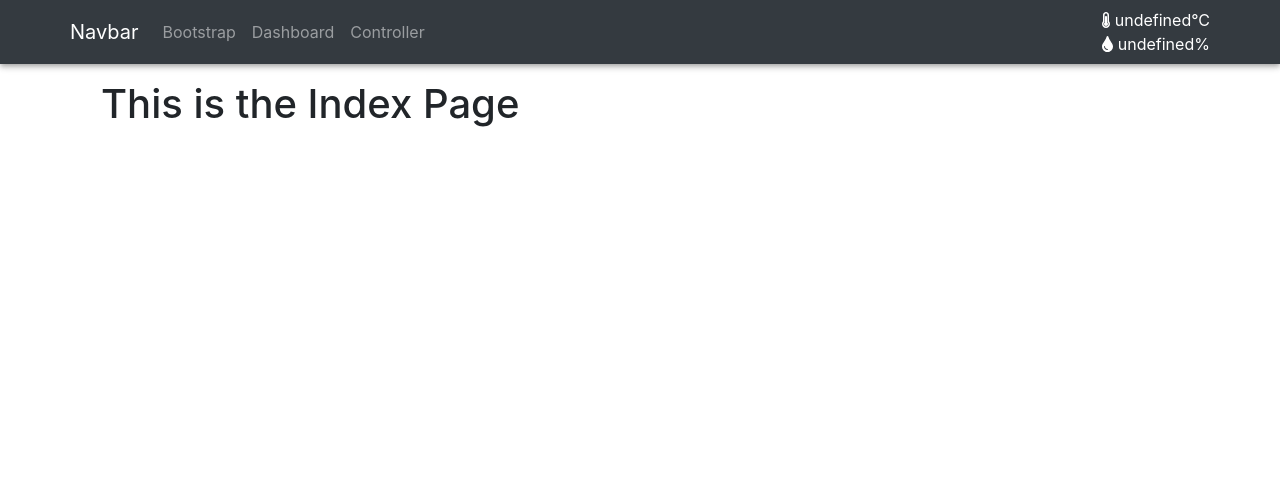
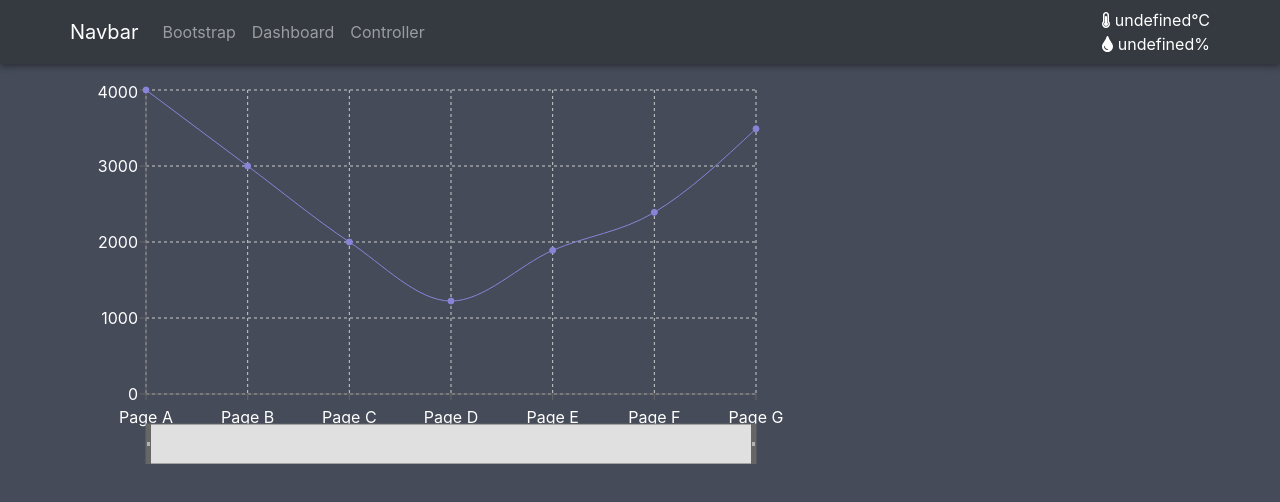
Before and after one commit to Simon-Oliver/next-exploration, a Next.js app: page / in a window 1280 px wide. Shown: the top 502 px of the page. Built offline with nearby package versions, Linux system fonts and the light colour scheme; no server answers.

Commit message:
added rechart

```diff
--- a/package.json
+++ b/package.json
@@ -19,6 +19,7 @@
     "node-fetch": "^2.6.0",
     "react": "^16.13.1",
     "react-bootstrap": "^1.2.2",
-    "react-dom": "^16.13.1"
+    "react-dom": "^16.13.1",
+    "recharts": "^1.8.5"
   }
 }
--- a/pages/_app.js
+++ b/pages/_app.js
@@ -20,7 +20,7 @@ export default function MyApp(props) {
   }, []);
 
   return (
-    <React.Fragment>
+    <div className={style.appBG}>
       <Head>
         <title>My page</title>
         <meta name="viewport" content="minimum-scale=1, initial-scale=1, width=device-width" />
@@ -30,7 +30,7 @@ export default function MyApp(props) {
       <Container className={style.appContainer}>
         <Component {...pageProps} />
       </Container>
-    </React.Fragment>
+    </div>
   );
 }
 
--- a/pages/app.module.css
+++ b/pages/app.module.css
@@ -1,3 +1,8 @@
+.appBG {
+  background-color: #454b58;
+  height: 100vh;
+}
+
 .appContainer {
   padding: 1rem;
 }
--- a/pages/index.js
+++ b/pages/index.js
@@ -1,9 +1,47 @@
-import Head from "next/head";
+import Head from 'next/head';
+import {
+  LineChart,
+  Line,
+  AreaChart,
+  Area,
+  Brush,
+  XAxis,
+  YAxis,
+  CartesianGrid,
+  Tooltip,
+  ResponsiveContainer,
+} from 'recharts';
 
-export default function Home() {
+const data = [
+  { name: 'Page A', uv: 4000, pv: 9000 },
+  { name: 'Page B', uv: 3000, pv: 7222 },
+  { name: 'Page C', uv: 2000, pv: 6222 },
+  { name: 'Page D', uv: 1223, pv: 5400 },
+  { name: 'Page E', uv: 1890, pv: 3200 },
+  { name: 'Page F', uv: 2390, pv: 2500 },
+  { name: 'Page G', uv: 3490, pv: 1209 },
+];
+const SimpleAreaChart = () => {
   return (
-    <div className="container">
-      <h1>This is the Index Page</h1>
+    <div style={{ height: '60vh', width: '80vw' }}>
+      <ResponsiveContainer width={700} height="80%">
+        <LineChart
+          width={800}
+          height={400}
+          data={data}
+          syncId="anyId"
+          margin={{ top: 10, right: 30, left: 0, bottom: 0 }}
+        >
+          <CartesianGrid strokeDasharray="3 3" />
+          <XAxis dataKey="name" style={{ fill: 'white' }} dy={10} />
+          <YAxis style={{ fill: 'white' }} dx={0} />
+          <Tooltip />
+          <Line type="monotone" dataKey="uv" stroke="#8884d8" fill="#8884d8" />
+          <Brush margin={{ top: 10, right: 30, left: 0, bottom: 0 }} />
+        </LineChart>
+      </ResponsiveContainer>
     </div>
   );
-}
+};
+
+export default SimpleAreaChart;
```
Also changed, not shown: 1 other file (tests, documents, lock files or other folders).
